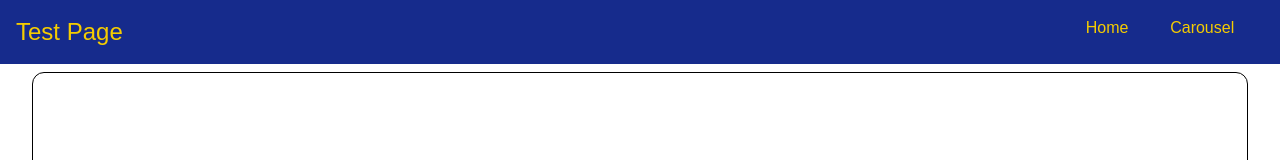
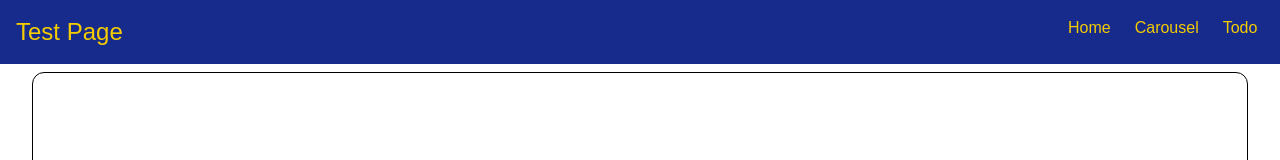
Before and after one commit to topsinoty-ee/my-projects, a React (Create React App) app: page / in a window 1280 px wide. Shown: the top 160 px of the page. Built offline with nearby package versions, Linux system fonts and the light colour scheme.

Commit message:
Added todo

```diff
--- a/src/App.js
+++ b/src/App.js
@@ -6,12 +6,13 @@ import Navbar from "./Components/Navbar"
 import Home from "./Pages/Home";
 import Carousel from "./Pages/Carousel"
 import Error from "./Pages/Error";
+import Todo from "./Pages/Todo";
 
 const App = () => {
 
   return (
     <Router>
-      <Navbar pages={['Home', 'Carousel']} />
+      <Navbar pages={['Home', 'Carousel', 'Todo']} />
 
       <main className="w-[95vw] mx-auto max-h-[90vh] min-h-[85vh] h-[85vh] border mt-2 overflow-hidden flex flex-col rounded-xl">
         <Routes>
@@ -21,6 +22,7 @@ const App = () => {
           {/* pages */}
           <Route exact path='/Home' element={<Home />} />
           <Route exact path='/Carousel' element={<Carousel seconds={2} isPlaying={true} />} />
+          <Route exact path='/Todo' element={<Todo />} />
 
           {/* Error page */}
           <Route path="*" element={<Error />} />
```
